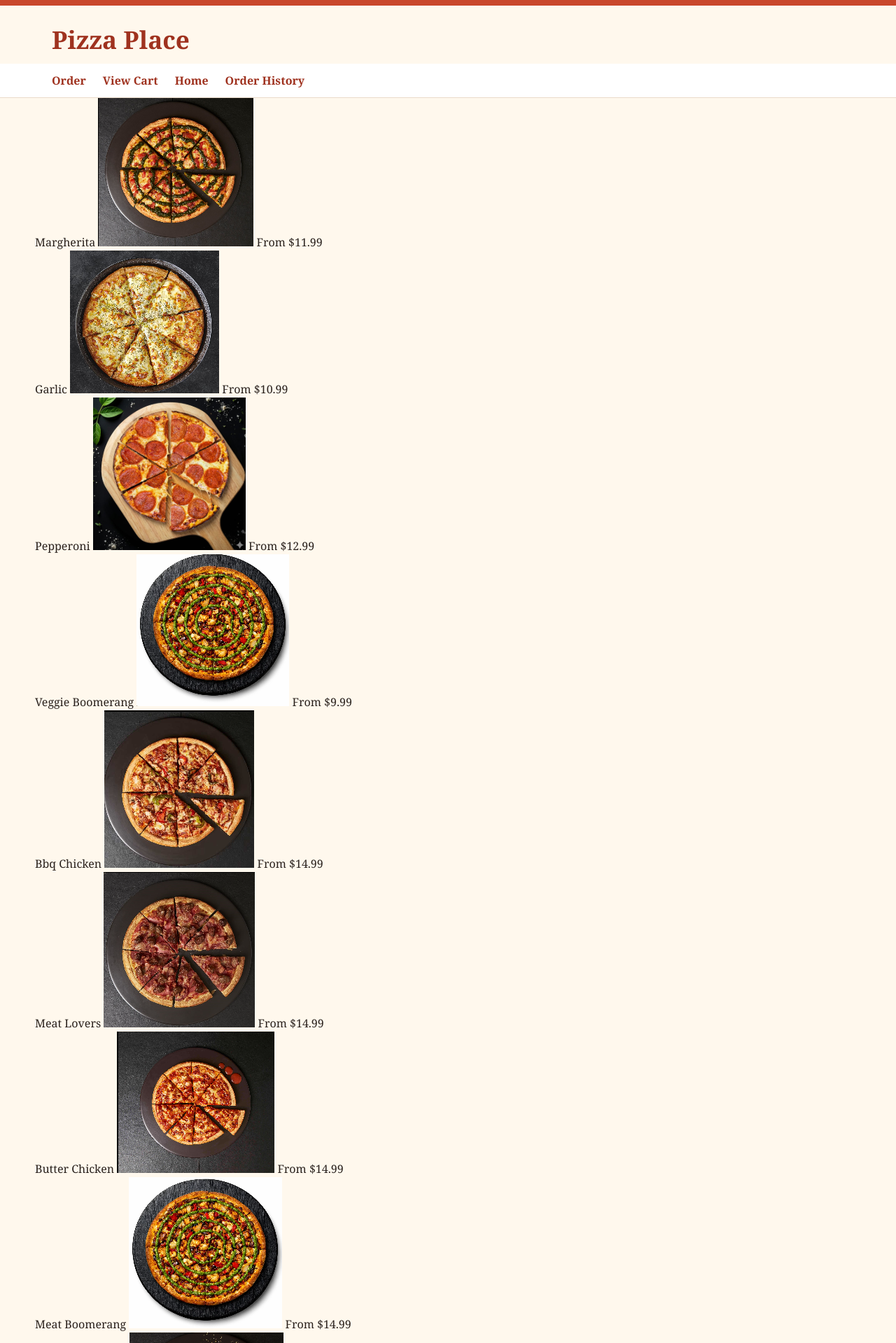
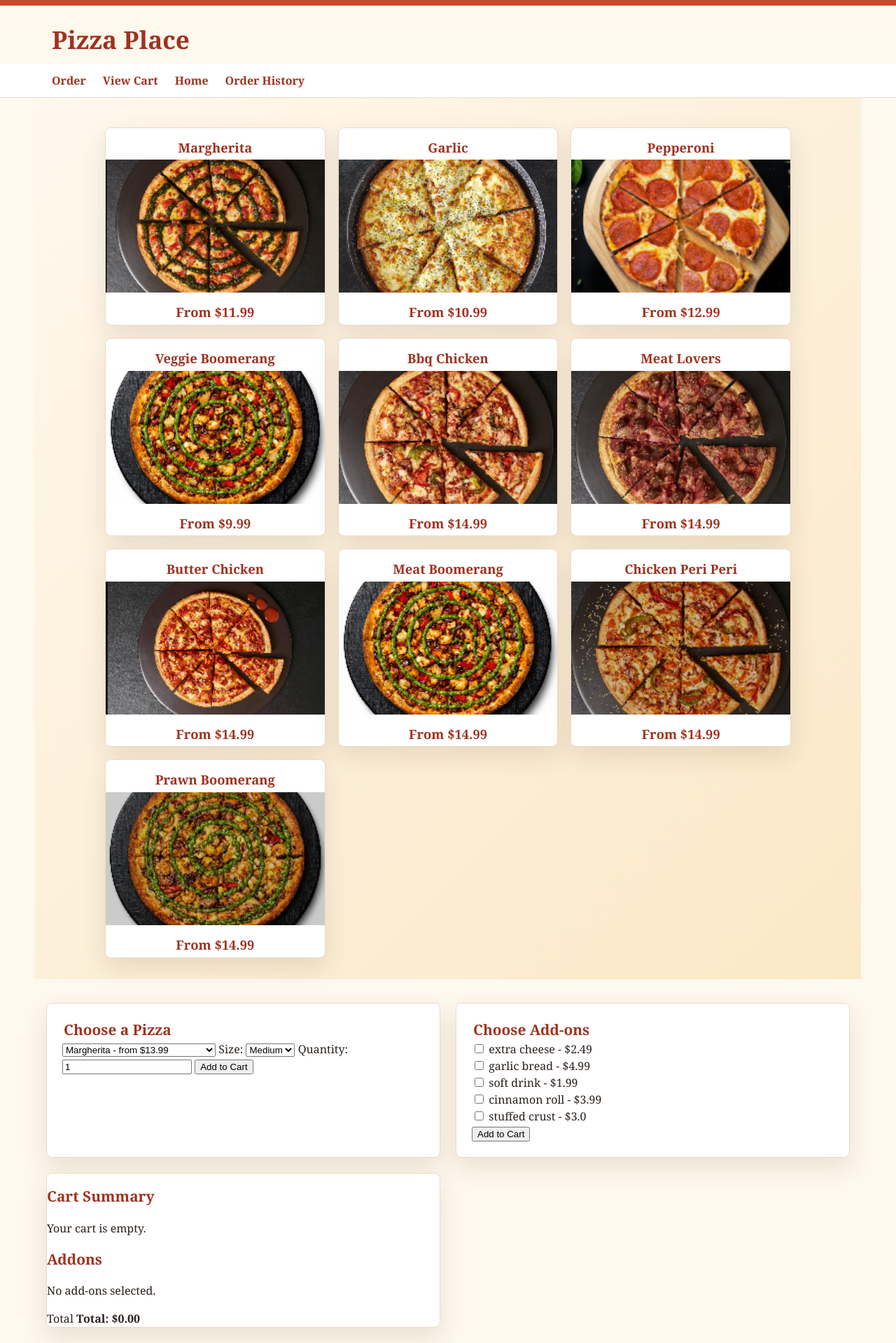
Before and after one commit to st25239/Comp-_csc_assessment-AS91897---AS91896, a Flask app: page / in a window 1280 px wide. Shown: the top 1919 px of the page at 70% size. Run offline with Flask 3, Linux system fonts and the light colour scheme.

Commit message:
ive added some more style css whihc includesadding sone style to pizza items, shop header, and a panel summary

```diff
--- a/Static/style.css
+++ b/Static/style.css
@@ -64,3 +64,82 @@ main {
   width: min(1180px, calc(100% - 32px));
   margin: 0 auto;
 }
+
+.shop-header {
+  padding: 42px 16px 30px;
+  background: linear-gradient(135deg, #fff8ed 0%, #fbe8c7 100%);
+  text-align: center;
+}
+
+.shop-header h1 {
+  margin: 0 0 28px;
+  color: var(--tomato-dark);
+  font-size: clamp(2rem, 5vw, 3.8rem);
+}
+
+.featured-pizzas {
+  display: grid;
+  grid-template-columns: repeat(3, minmax(0, 1fr));
+  gap: 18px;
+  max-width: 980px;
+  margin: 0 auto;
+}
+
+#featured-pizzas-items {
+  display: flex;
+  flex-direction: column;
+  justify-content: space-between;
+  min-height: 240px;
+  overflow: hidden;
+  border: 1px solid var(--line);
+  border-radius: 8px;
+  background: var(--paper);
+  box-shadow: var(--shadow);
+}
+
+#featured-pizzas-items label {
+  padding: 14px 12px 4px;
+  color: var(--tomato-dark);
+  font-size: 1.15rem;
+  font-weight: bold;
+}
+
+#featured-pizzas-items img {
+  display: block;
+  width: 100%;
+  height: 190px;
+  object-fit: cover;
+}
+
+.grid-panel {
+  display: grid;
+  grid-template-columns: repeat(2, minmax(0, 1fr));
+  gap: 22px;
+  padding: 34px 0 20px;
+}
+
+.panel,
+.grid-panel > form {
+  border: 1px solid var(--line);
+  border-radius: 8px;
+  background: var(--paper);
+  box-shadow: var(--shadow);
+}
+
+.panel-form,
+.grid-panel > form {
+  padding: 22px;
+}
+
+fieldset {
+  border: 0;
+  margin: 0;
+  padding: 0;
+}
+
+legend,
+.panel-summary h2 {
+  color: var(--tomato-dark);
+  font-size: 1.3rem;
+  font-weight: bold;
+}
```
